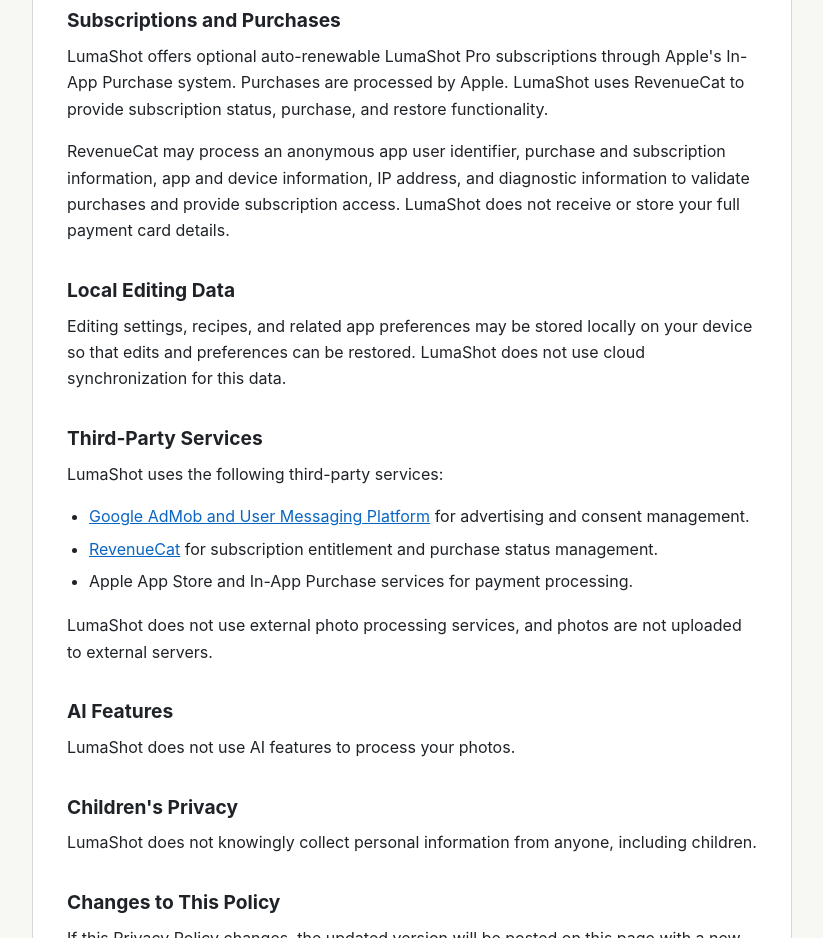
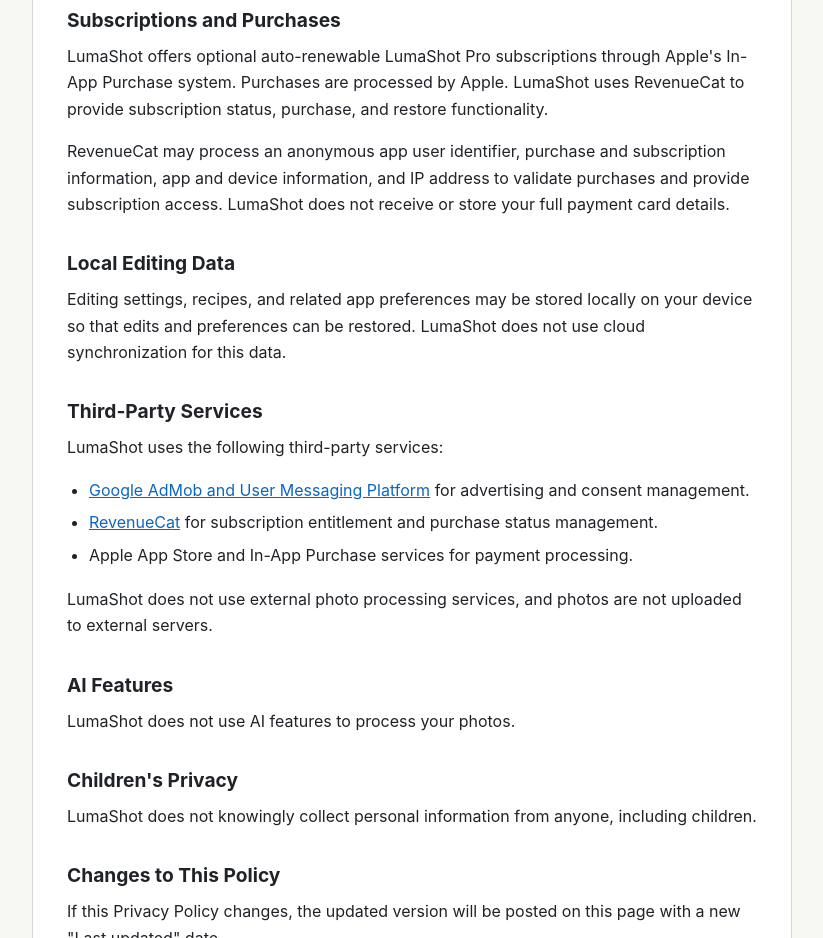
Before and after one commit to app-policies/LumaShot, a plain HTML site: page index.html in a window 1280 px wide. Shown: the part 960-1898 px from the top of the page, without its empty margins (228-1051 px from the left). Drawn offline with Linux system fonts and the light colour scheme.

Commit message:
Align RevenueCat privacy disclosure

```diff
--- a/index.html
+++ b/index.html
@@ -124,7 +124,7 @@
 
       <h2>Subscriptions and Purchases</h2>
       <p>LumaShot offers optional auto-renewable LumaShot Pro subscriptions through Apple's In-App Purchase system. Purchases are processed by Apple. LumaShot uses RevenueCat to provide subscription status, purchase, and restore functionality.</p>
-      <p>RevenueCat may process an anonymous app user identifier, purchase and subscription information, app and device information, IP address, and diagnostic information to validate purchases and provide subscription access. LumaShot does not receive or store your full payment card details.</p>
+      <p>RevenueCat may process an anonymous app user identifier, purchase and subscription information, app and device information, and IP address to validate purchases and provide subscription access. LumaShot does not receive or store your full payment card details.</p>
 
       <h2>Local Editing Data</h2>
       <p>Editing settings, recipes, and related app preferences may be stored locally on your device so that edits and preferences can be restored. LumaShot does not use cloud synchronization for this data.</p>
```
